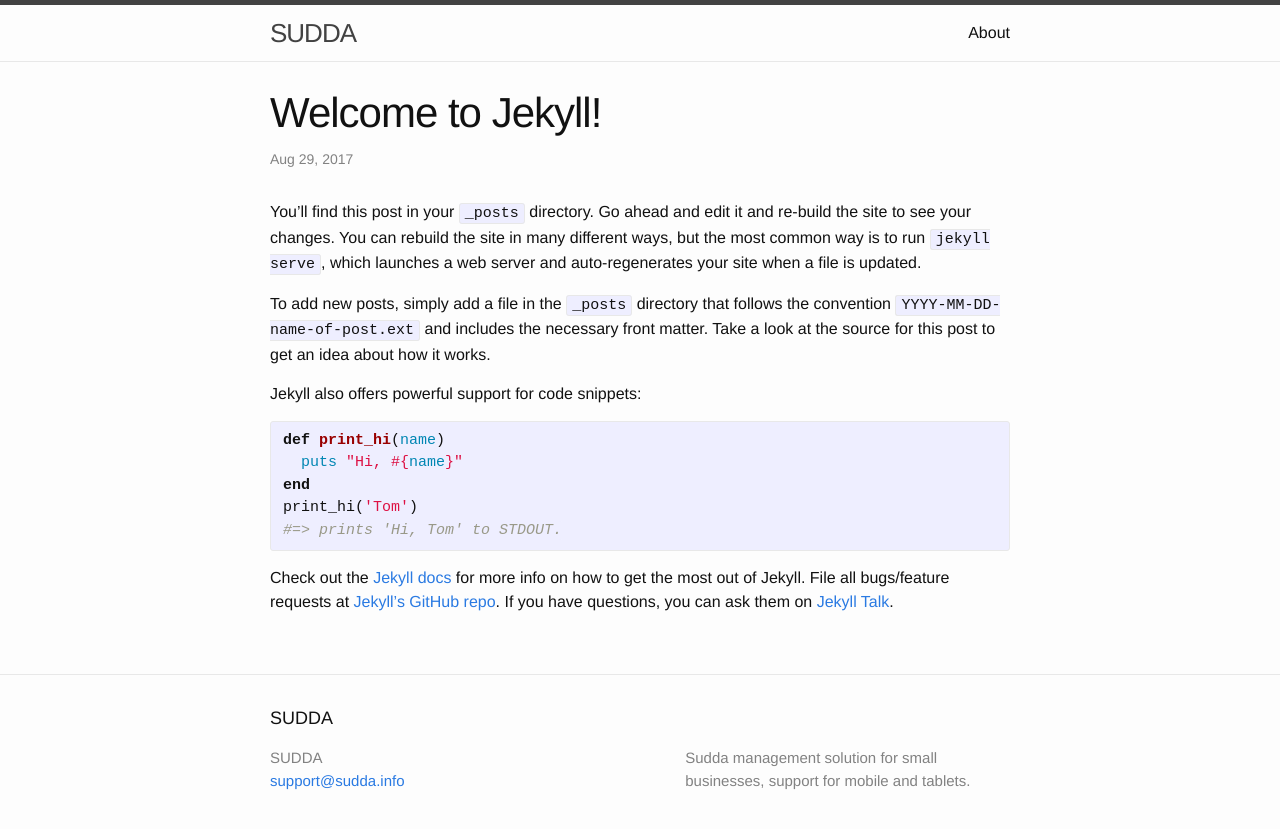
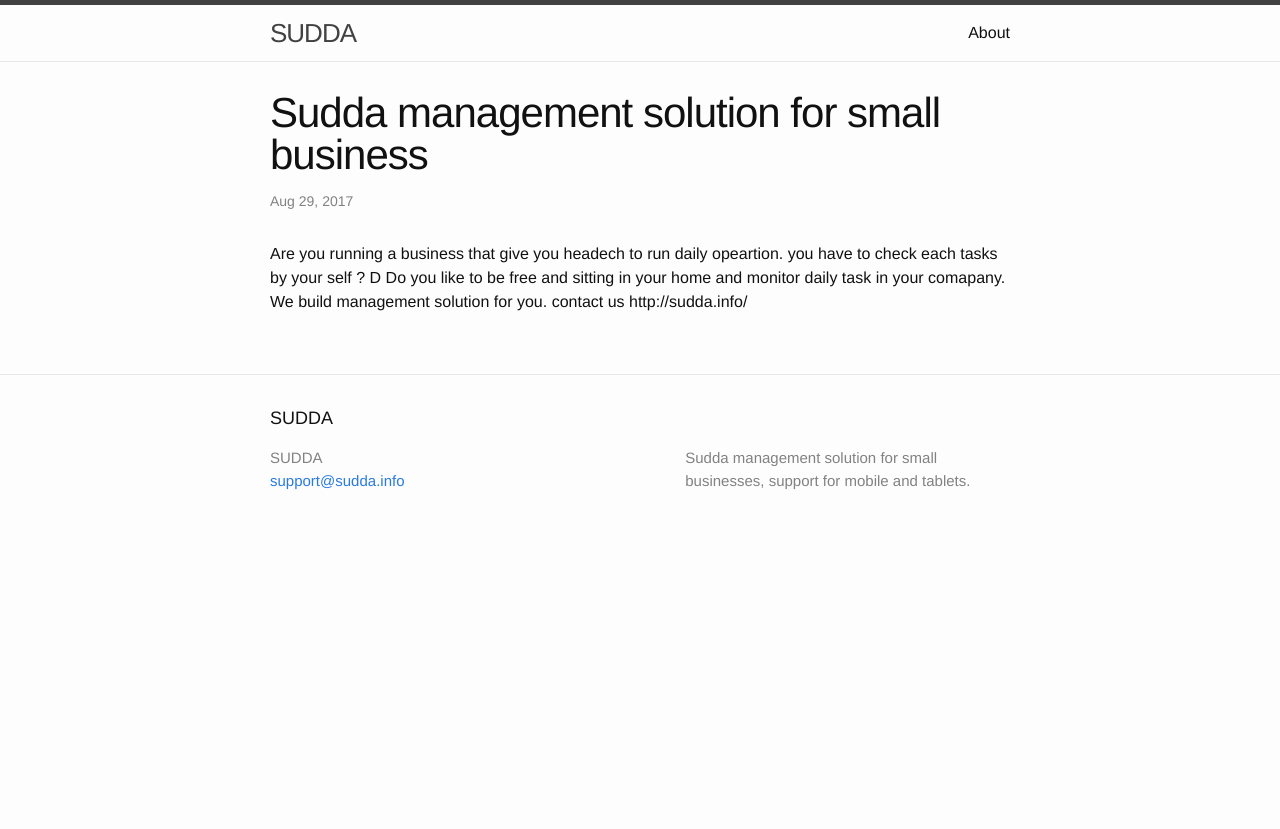
Before and after one commit to leo300/leo300.github.io, a Jekyll site: the page built from _posts/2017-08-29-welcome-to-jekyll.markdown, in a window 1280 px wide. Shown: the top 829 px of the page. Built offline with Jekyll 4.4.1, drawn with Linux system fonts in a browser that asks for light colours.

Commit message:
Update 2017-08-29-welcome-to-jekyll.markdown

```diff
--- a/_posts/2017-08-29-welcome-to-jekyll.markdown
+++ b/_posts/2017-08-29-welcome-to-jekyll.markdown
@@ -1,25 +1,10 @@
 ---
 layout: post
-title:  "Welcome to Jekyll!"
+title:  "Sudda management solution for small business"
 date:   2017-08-29 09:00:36 +0000
 categories: jekyll update
 ---
-You’ll find this post in your `_posts` directory. Go ahead and edit it and re-build the site to see your changes. You can rebuild the site in many different ways, but the most common way is to run `jekyll serve`, which launches a web server and auto-regenerates your site when a file is updated.
 
-To add new posts, simply add a file in the `_posts` directory that follows the convention `YYYY-MM-DD-name-of-post.ext` and includes the necessary front matter. Take a look at the source for this post to get an idea about how it works.
-
-Jekyll also offers powerful support for code snippets:
-
-{% highlight ruby %}
-def print_hi(name)
-  puts "Hi, #{name}"
-end
-print_hi('Tom')
-#=> prints 'Hi, Tom' to STDOUT.
-{% endhighlight %}
-
-Check out the [Jekyll docs][jekyll-docs] for more info on how to get the most out of Jekyll. File all bugs/feature requests at [Jekyll’s GitHub repo][jekyll-gh]. If you have questions, you can ask them on [Jekyll Talk][jekyll-talk].
-
-[jekyll-docs]: http://jekyllrb.com/docs/home
-[jekyll-gh]:   https://github.com/jekyll/jekyll
-[jekyll-talk]: https://talk.jekyllrb.com/
+  Are you running a business that give you headech to run daily opeartion. you have to check each tasks by your self ? D
+  Do you like to be free and sitting in your home and monitor daily task in your comapany. We build management solution for you. contact us
+http://sudda.info/
```
